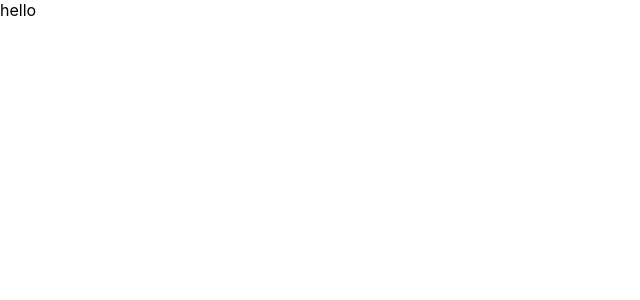
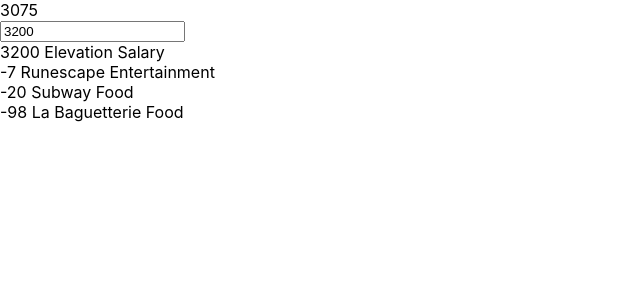
Before and after one commit to faroky4/react-bank, a React (Create React App) app: page / in a window 1280 px wide. Shown: the top 300 px of the page, without its empty margins (0-640 px from the left). Built offline with nearby package versions, Linux system fonts and the light colour scheme.

Commit message:
the first version

```diff
--- a/src/App.js
+++ b/src/App.js
@@ -12,17 +12,34 @@
         { amount: -7, vendor: "Runescape", category: "Entertainment" },
         { amount: -20, vendor: "Subway", category: "Food" },
         { amount: -98, vendor: "La Baguetterie", category: "Food" }
-      ]
+      ],
+      totalAmount : 0
     }
   }
 
+  updateTestText = (event) => {
+
+    this.setState({
+      data: event.target.value
+    })
+  }
+
+  componentDidMount (){
+
+    (this.state.data).map(t => {
+      this.setState({totalAmount: this.state.totalAmount+=t.amount})
+    })
+  }
+
   render(){
+
     return (
       <div className="App">
         <header className="App-header">
-        <div>hello</div>
-        <Transactions data={this.state.data}/>
-        {/* {this.state.data[0].amount} */}
+        <div>{this.state.totalAmount}</div>
+        <input type="text" value={this.state.data[0].amount} onChange={this.updateTestText}/>
+
+        <Transactions key={this.state.data} data={this.state.data}/>
 
         </header>
       </div>
--- a/src/components/Transaction.js
+++ b/src/components/Transaction.js
@@ -12,11 +12,14 @@
   render(){
     return (
         <div className='transaction'>
-            {this.props.data.map((t)=> {
-                console.log(t.amount);
-                // <span>{t.amount}</span>
-            })}
-            {/* {this.props.data[0].amount} */}
+            {(this.props.data).map(t =>
+                <div>
+                <span>{t.amount} </span>
+                <span>{t.vendor} </span>
+                <span>{t.category} </span>
+                </div>
+
+            )}
         </div>
     )
   }
--- a/src/components/Transactions.js
+++ b/src/components/Transactions.js
@@ -13,7 +13,7 @@
 
   render(){
     return (
-        <Transaction data={this.props.data}/>
+        <Transaction key={this.props.data} data={this.props.data}/>
     )
   }
 
```
